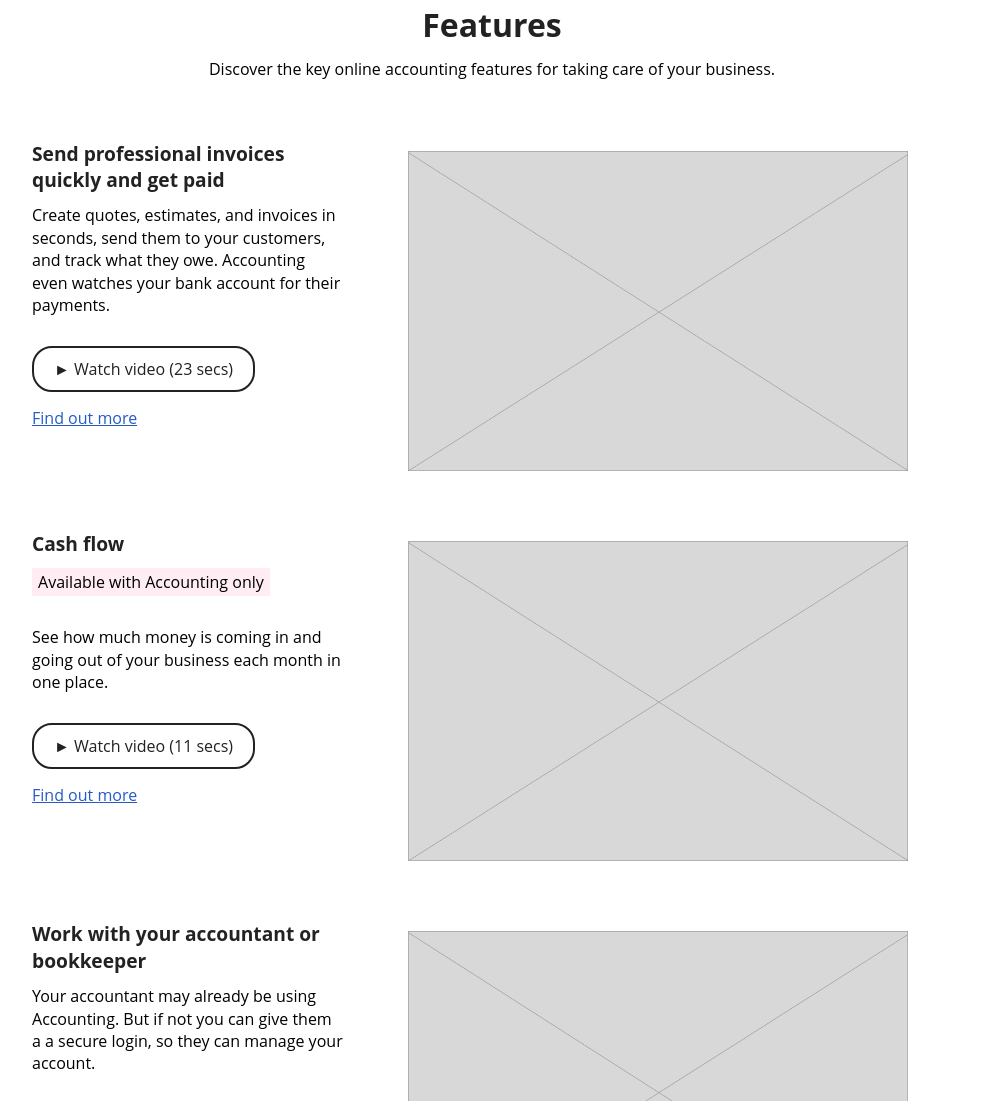
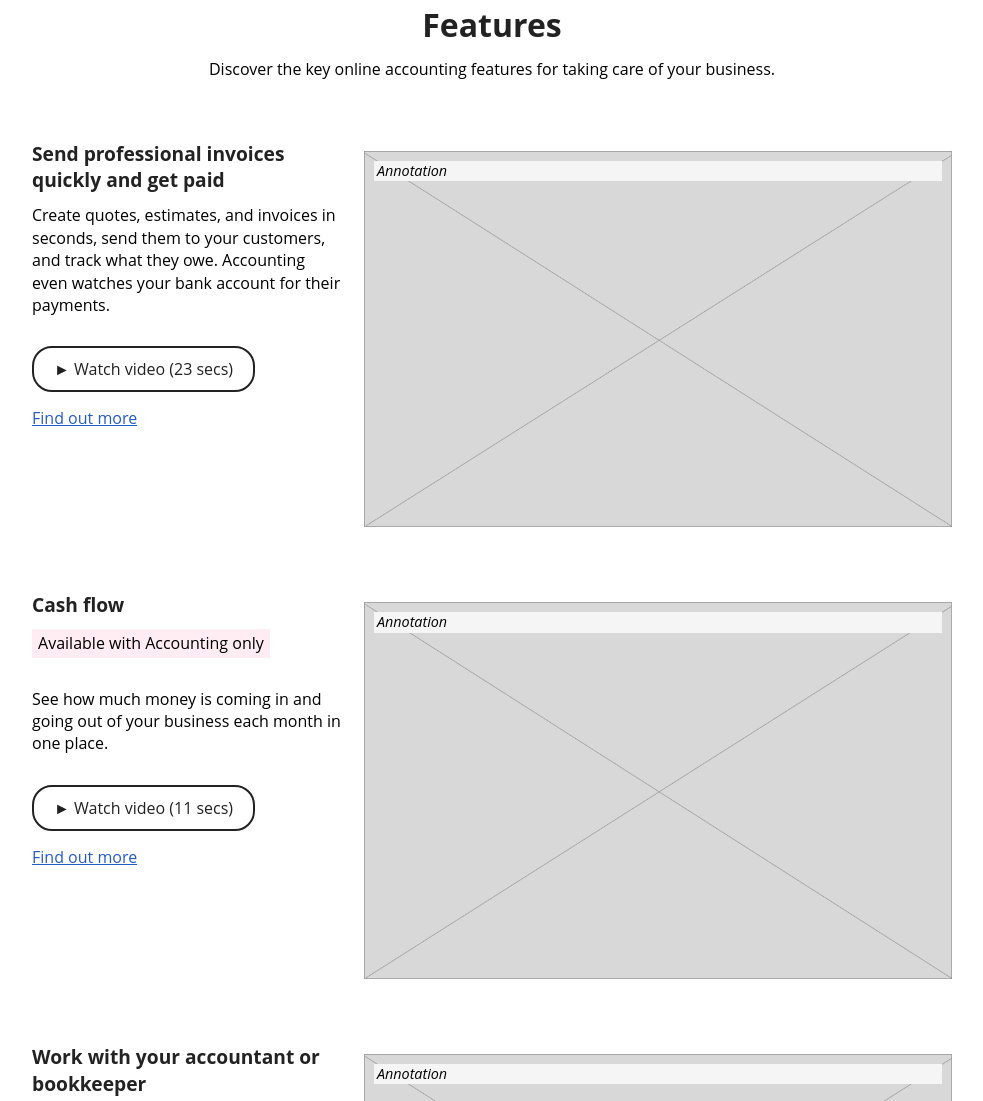
Before and after one commit to adamsilver/sage-proto, a website: page src/app/views/accounting/index.html in a window 1280 px wide. Shown: the part 1028-2129 px from the top of the page, without its empty margins (148-1131 px from the left). Drawn offline with nearby package versions, Linux system fonts and the light colour scheme; files that its build step writes are made by us from their sources.

Commit message:
Updated feature annotations

```diff
--- a/src/public/sass/accounting/_features.scss
+++ b/src/public/sass/accounting/_features.scss
@@ -85,13 +85,6 @@
 	}
 }
 
-.feature-image img {
-	max-width: 500px;
-	display: block;
-	margin: 0 auto;
-	width: 100%;
-}
-
 .mobile-apps {
 	text-align: center;
 	margin-bottom: 15px;
```
Also changed, not shown: src/app/views/accounting/features.html (+6 -0 lines).
